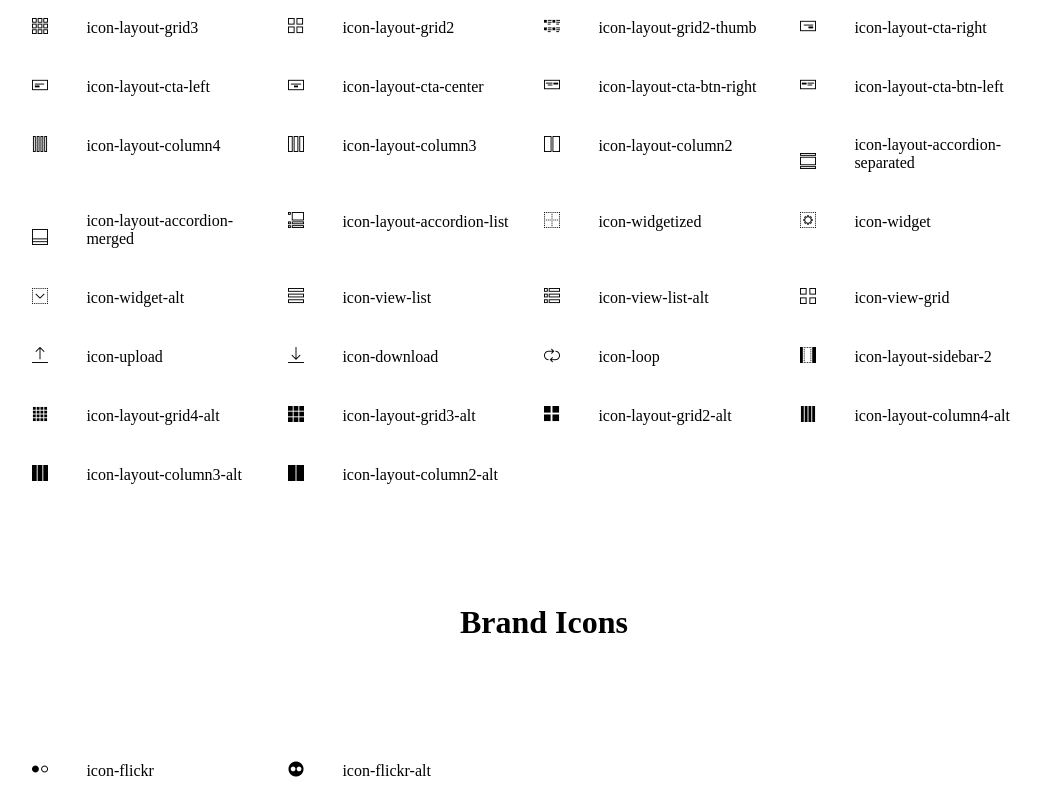
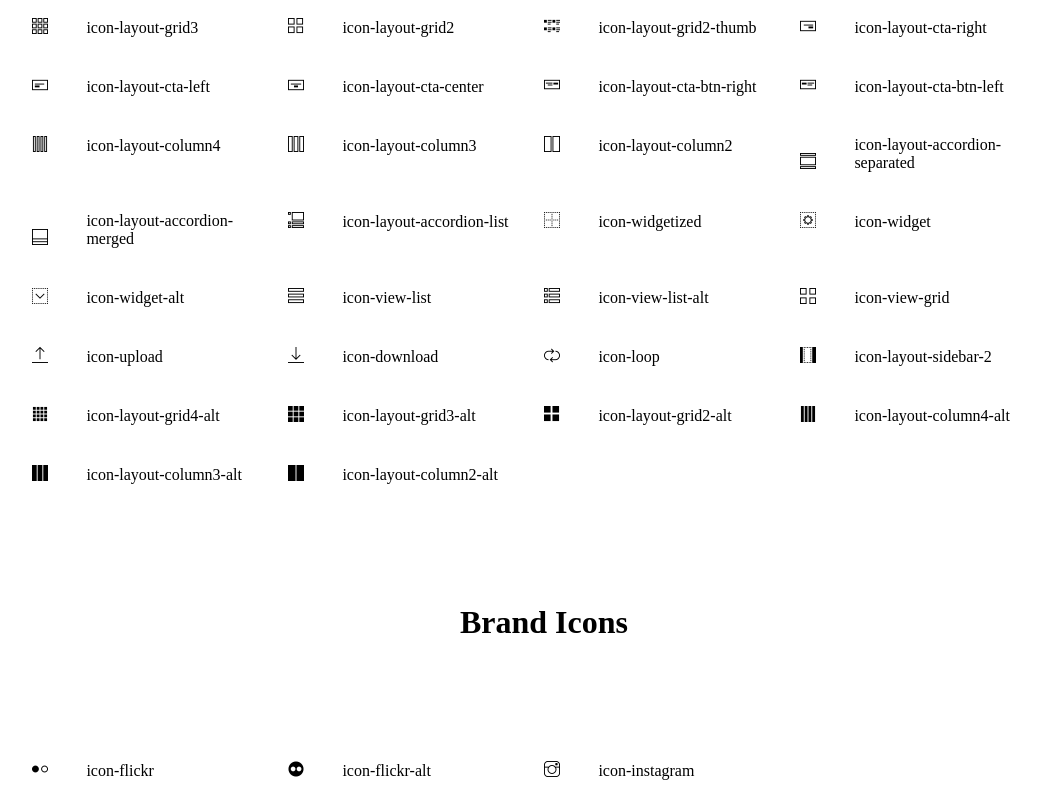
Before and after one commit to weedlorid/awesomeicon, a plain HTML site: page index.html in a window 1280 px wide. Shown: the part 5952-6752 px from the top of the page, without its empty margins (96-1137 px from the left). Drawn offline with Linux system fonts and the light colour scheme; files whose address does not match are found by name.

Commit message:
add brand-icon

```diff
--- a/index.html
+++ b/index.html
@@ -368,6 +368,7 @@
         <div class="icon_list">
             <div class="icon_item"><span class="icon-flickr"></span><span class="icon_name">icon-flickr</span></div>
             <div class="icon_item"><span class="icon-flickr-alt"></span><span class="icon_name">icon-flickr-alt</span></div>
+            <div class="icon_item"><span class="icon-instagram"></span><span class="icon_name">icon-instagram</span></div>
         </div>
         </div>
     </div>
```
